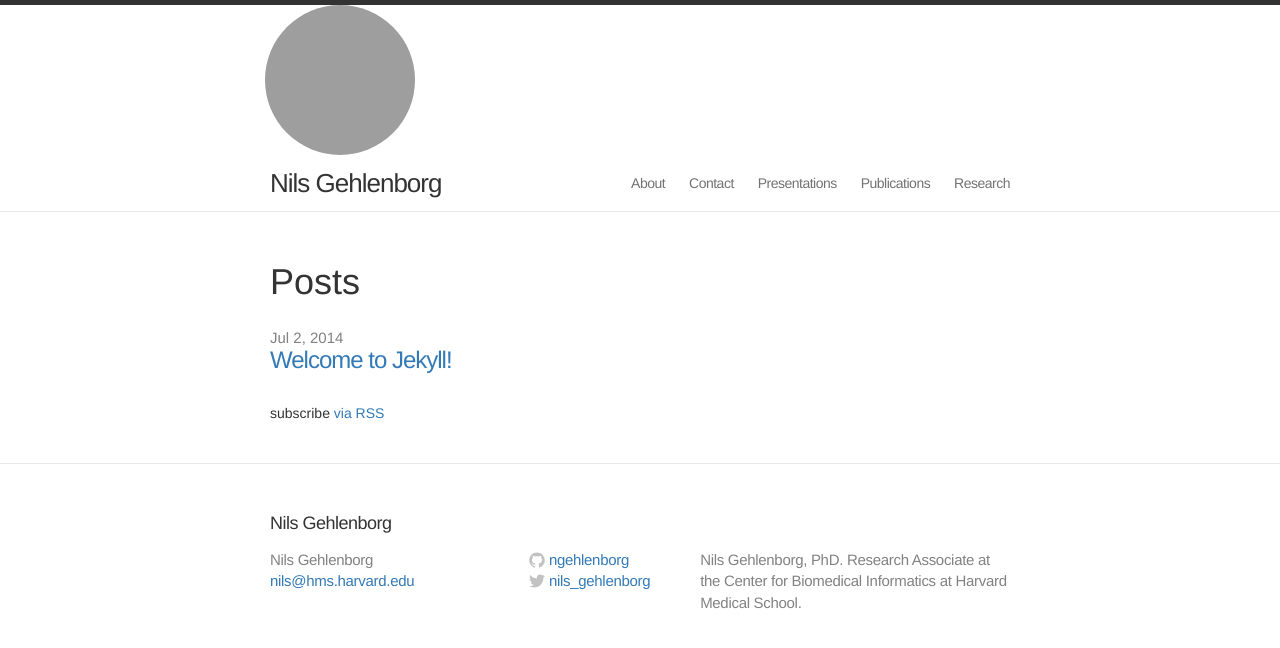
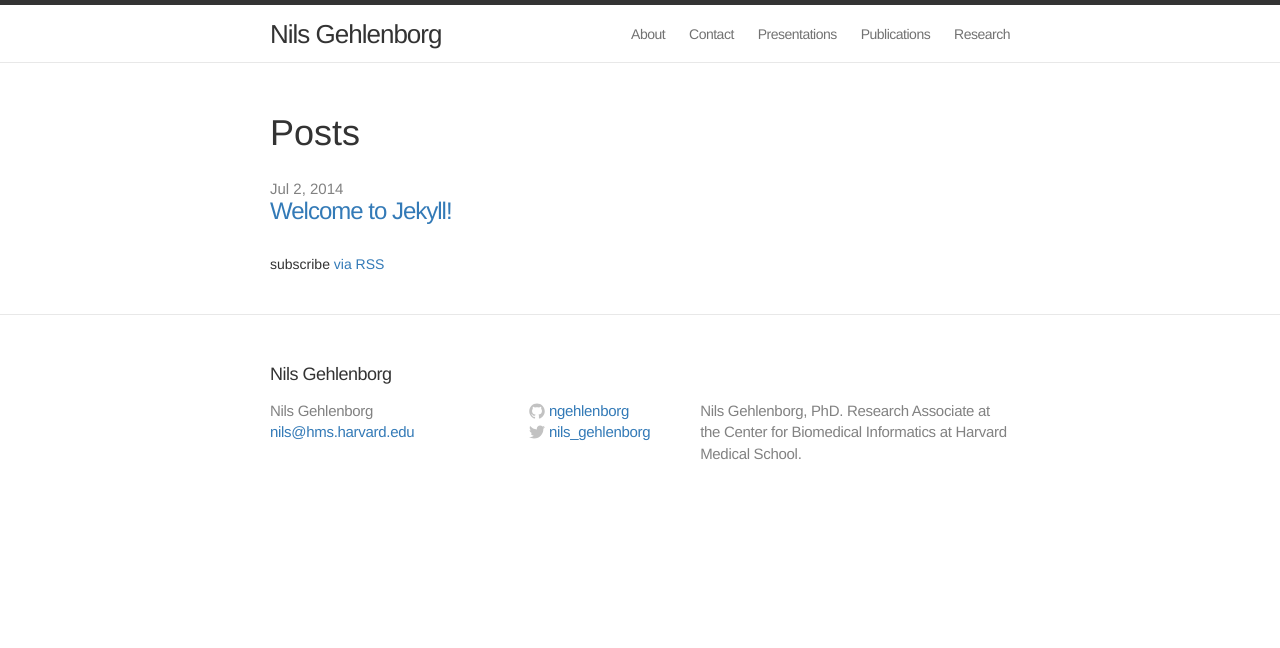
Before and after one commit to ngehlenborg/website, a Jekyll site: the page built from index.html, in a window 1280 px wide. Shown: the top 648 px of the page. Built offline with Jekyll 4.4.1, drawn with Linux system fonts in a browser that asks for light colours; nearby versions of some CDN libraries.

Commit message:
Removed image.

```diff
--- a/_includes/header.html
+++ b/_includes/header.html
@@ -4,7 +4,7 @@
   <div class="container">
     <div class="row">
       <div class="col-lg-8 col-lg-offset-2 centered">
-        <img src="http://gehlenborg.com/wp-content/uploads/2011/03/nils_gehlenborg_march2011.png" alt="Nils Gehlenborg" width="150" height="150" class="img-circle">
+        <!--<img src="http://gehlenborg.com/wp-content/uploads/2011/03/nils_gehlenborg_march2011.png" alt="Nils Gehlenborg" width="150" height="150" class="img-circle">-->
       </div>
     </div>
   </div>
```
